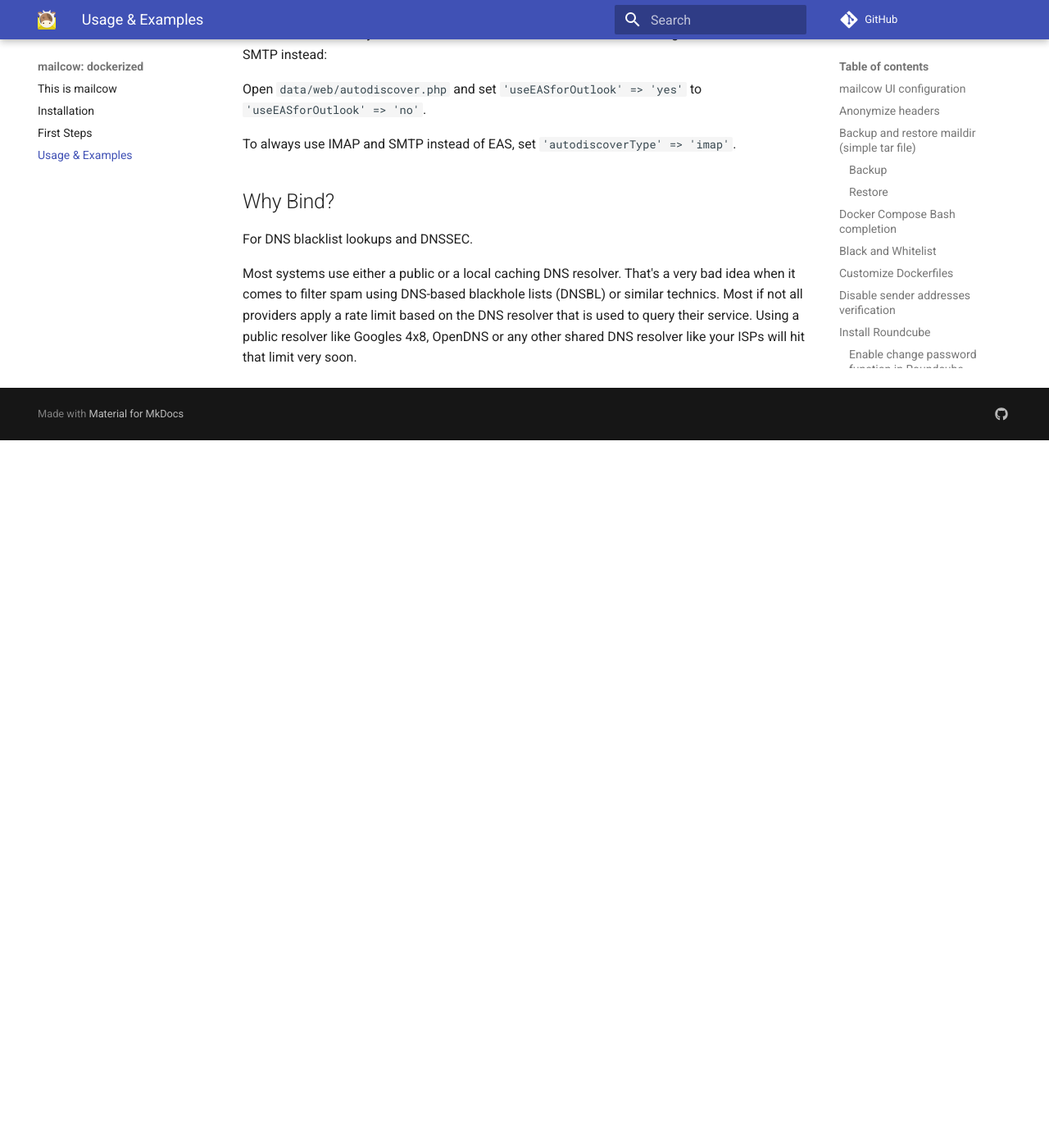
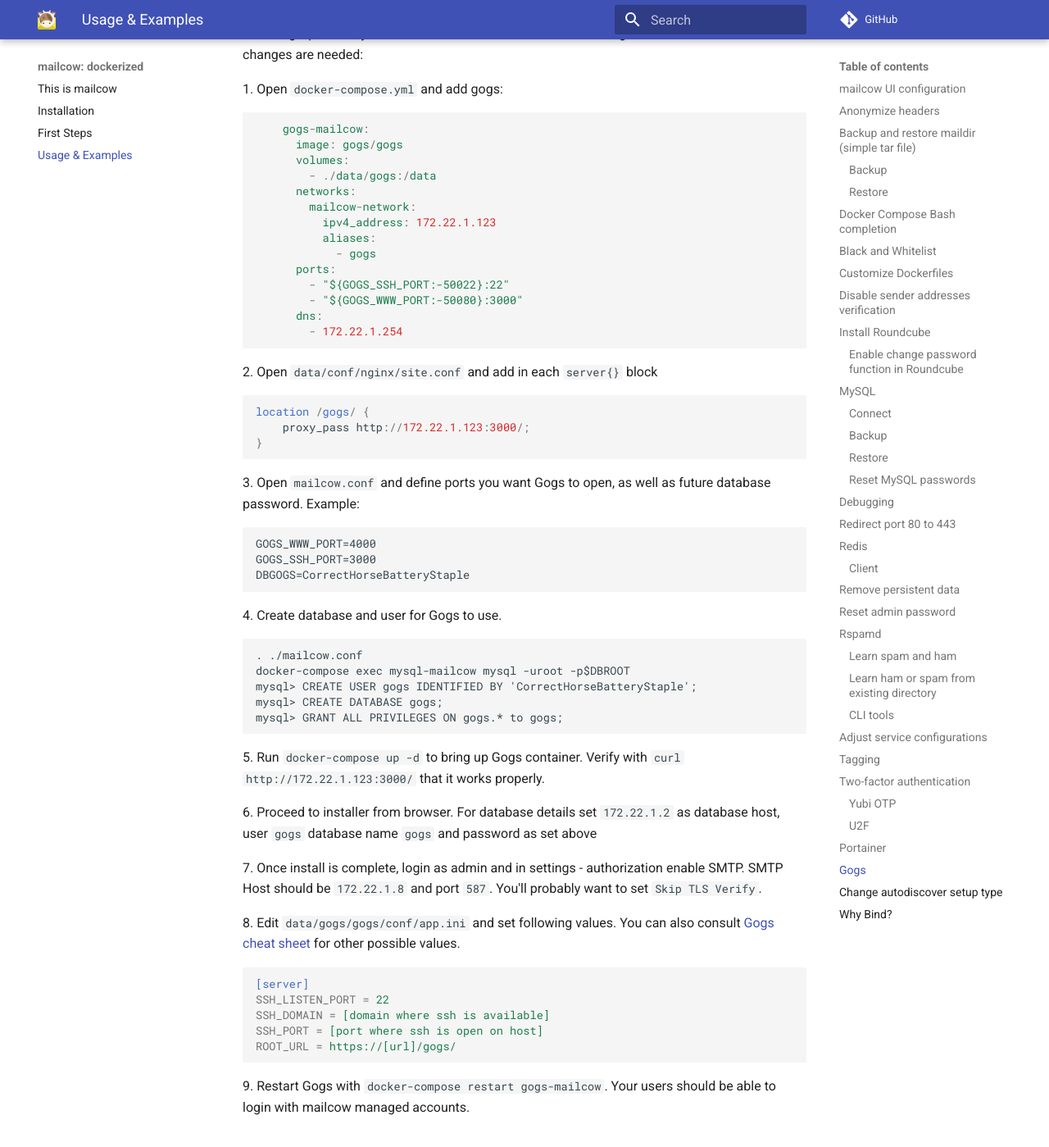
Before and after one commit to mailcow/mailcow-dockerized, an MkDocs documentation site: the page built from docs/u_and_e.md, in a window 1280 px wide and 1400 px high, scrolled down 11782 px. Shown: the whole window at 82% size. Built offline with MkDocs 1.6.1 and Material for MkDocs 9.7.7, drawn with Linux system fonts in a browser that asks for light colours; comment, search, counter and statistics services are not loaded; old or Windows-style settings are respelled for this version of MkDocs; before the commit the page ends 12319 px from its top, so only the background shows below that.

Commit message:
Add Gogs manual

````diff
--- a/docs/u_and_e.md
+++ b/docs/u_and_e.md
@@ -518,6 +518,75 @@
 
 Now you can simply navigate to https://${MAILCOW_HOSTNAME}/portainer/ to view your Portainer container monitoring page. You’ll then be prompted to specify a new password for the **admin** account. After specifying your password, you’ll then be able to connect to the Portainer UI.
 
+## Gogs
+
+With Gogs' possibility to authenticate over SMTP it's trivial to integrate it with mailcow. Few changes are needed:
+
+1\. Open `docker-compose.yml` and add gogs:
+
+```
+    gogs-mailcow:
+      image: gogs/gogs
+      volumes:
+        - ./data/gogs:/data
+      networks:
+        mailcow-network:
+          ipv4_address: 172.22.1.123
+          aliases:
+            - gogs
+      ports:
+        - "${GOGS_SSH_PORT:-50022}:22"
+        - "${GOGS_WWW_PORT:-50080}:3000"
+      dns:
+        - 172.22.1.254
+
+```
+
+2\. Open `data/conf/nginx/site.conf` and add in each `server{}` block
+```
+location /gogs/ {
+    proxy_pass http://172.22.1.123:3000/;
+}
+```
+
+3\. Open `mailcow.conf` and define ports you want Gogs to open, as well as future database password. Example:
+
+```
+GOGS_WWW_PORT=4000
+GOGS_SSH_PORT=3000
+DBGOGS=CorrectHorseBatteryStaple
+```
+
+4\. Create database and user for Gogs to use.
+
+```
+. ./mailcow.conf
+docker-compose exec mysql-mailcow mysql -uroot -p$DBROOT
+mysql> CREATE USER gogs IDENTIFIED BY 'CorrectHorseBatteryStaple';
+mysql> CREATE DATABASE gogs;
+mysql> GRANT ALL PRIVILEGES ON gogs.* to gogs;
+```
+
+5\. Run `docker-compose up -d` to bring up Gogs container. Verify with `curl http://172.22.1.123:3000/` that it works properly.
+
+6\. Proceed to installer from browser. For database details set `172.22.1.2` as database host, user `gogs` database name `gogs` and password as set above
+
+7\. Once install is complete, login as admin and in settings - authorization enable SMTP. SMTP Host should be `172.22.1.8` and port `587`. You'll probably want to set `Skip TLS Verify`.
+
+8\. Edit `data/gogs/gogs/conf/app.ini` and set following values. You can also consult [Gogs cheat sheet](https://gogs.io/docs/advanced/configuration_cheat_sheet) for other possible values.
+
+```
+[server]
+SSH_LISTEN_PORT = 22
+SSH_DOMAIN = [domain where ssh is available]
+SSH_PORT = [port where ssh is open on host]
+ROOT_URL = https://[url]/gogs/
+```
+
+9\. Restart Gogs with `docker-compose restart gogs-mailcow`. Your users should be able to login with mailcow managed accounts.
+
+
+
 ## Change autodiscover setup type
 
 This disables ActiveSync in the autodiscover service for Outlook and configures it with IMAP and SMTP instead:
````
